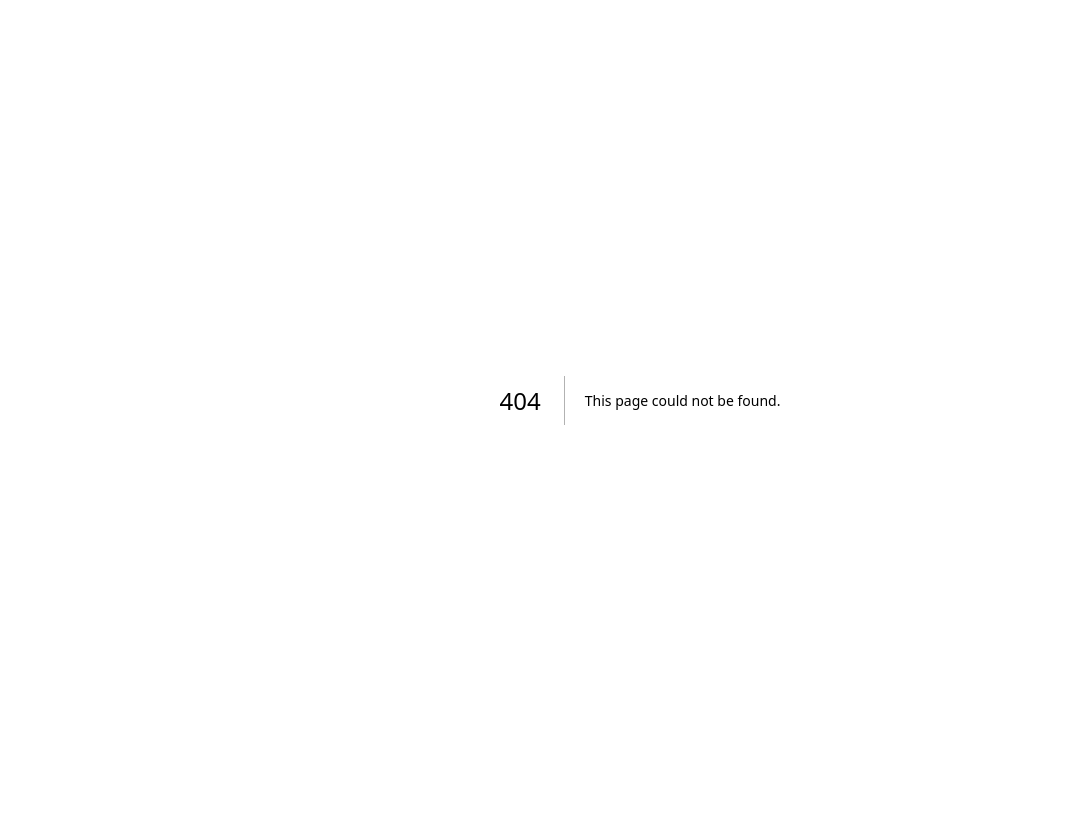
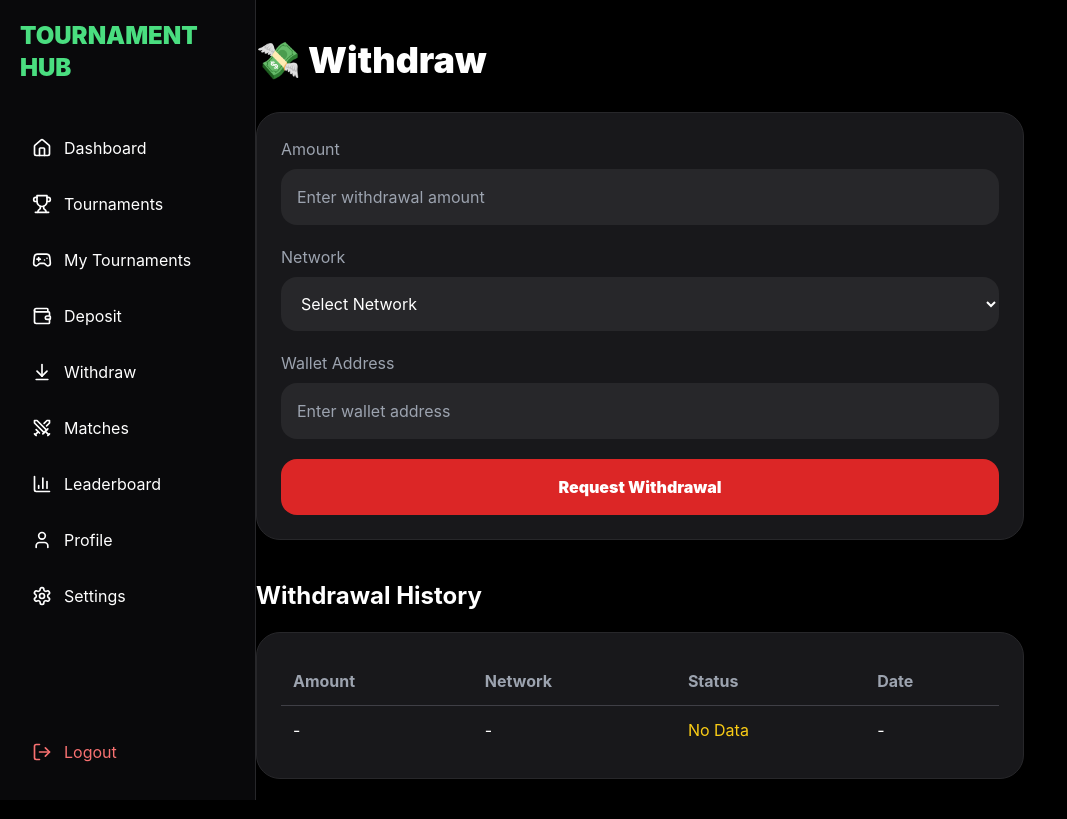
Before and after one commit to Cashipro/opbattle, a Next.js app in the folder frontend/: page /withdraw in a window 1280 px wide. Before the commit this address had no page. Shown: the whole page, without its empty margins (0-1067 px from the left). Built offline with nearby package versions, Linux system fonts and the light colour scheme.

Commit message:
Create page.tsx

```diff
--- /dev/null
+++ b/frontend/src/app/withdraw/page.tsx
@@ -0,0 +1,455 @@
+"use client";
+
+
+import {
+useState
+} from "react";
+
+
+import Sidebar from "@/components/Sidebar";
+
+
+
+
+
+
+
+export default function Withdraw(){
+
+
+
+const [amount,setAmount] = useState("");
+
+const [network,setNetwork] = useState("");
+
+const [wallet,setWallet] = useState("");
+
+
+
+
+
+
+
+
+function submit(){
+
+
+if(!amount || !network || !wallet){
+
+
+alert(
+"Please fill all fields"
+);
+
+
+return;
+
+
+}
+
+
+
+alert(
+"Withdrawal request submitted"
+);
+
+
+
+}
+
+
+
+
+
+
+
+
+return (
+
+<div className="
+flex
+min-h-screen
+bg-black
+text-white
+">
+
+
+
+
+
+
+<Sidebar />
+
+
+
+
+
+
+
+
+<main className="
+flex-1
+p-4
+pt-20
+md:p-10
+md:pt-10
+">
+
+
+
+
+
+
+<div className="
+max-w-3xl
+mx-auto
+">
+
+
+
+
+
+<h1 className="
+text-3xl
+md:text-4xl
+font-black
+mb-8
+">
+
+💸 Withdraw
+
+</h1>
+
+
+
+
+
+
+
+<div className="
+bg-zinc-900
+border
+border-zinc-800
+rounded-3xl
+p-6
+space-y-5
+">
+
+
+
+
+
+
+
+
+<div>
+
+<label className="
+text-gray-400
+block
+mb-2
+">
+
+Amount
+
+</label>
+
+
+<input
+
+type="number"
+
+value={amount}
+
+onChange={(e)=>setAmount(e.target.value)}
+
+placeholder="Enter withdrawal amount"
+
+className="
+w-full
+bg-zinc-800
+rounded-xl
+p-4
+outline-none
+"
+
+ />
+
+</div>
+
+
+
+
+
+
+
+
+
+<div>
+
+<label className="
+text-gray-400
+block
+mb-2
+">
+
+Network
+
+</label>
+
+
+<select
+
+value={network}
+
+onChange={(e)=>setNetwork(e.target.value)}
+
+className="
+w-full
+bg-zinc-800
+rounded-xl
+p-4
+outline-none
+"
+
+>
+
+
+<option value="">
+
+Select Network
+
+</option>
+
+
+<option value="TRC20">
+
+USDT TRC20
+
+</option>
+
+
+<option value="BEP20">
+
+USDT BEP20
+
+</option>
+
+
+</select>
+
+
+</div>
+
+
+
+
+
+
+
+
+
+<div>
+
+<label className="
+text-gray-400
+block
+mb-2
+">
+
+Wallet Address
+
+</label>
+
+
+<input
+
+value={wallet}
+
+onChange={(e)=>setWallet(e.target.value)}
+
+placeholder="Enter wallet address"
+
+className="
+w-full
+bg-zinc-800
+rounded-xl
+p-4
+outline-none
+"
+
+ />
+
+</div>
+
+
+
+
+
+
+
+
+
+<button
+
+onClick={submit}
+
+className="
+w-full
+bg-red-600
+py-4
+rounded-xl
+font-black
+hover:bg-red-700
+transition
+"
+
+>
+
+Request Withdrawal
+
+</button>
+
+
+
+
+
+
+
+
+
+</div>
+
+
+
+
+
+
+
+
+<h2 className="
+text-2xl
+font-bold
+mt-10
+mb-5
+">
+
+Withdrawal History
+
+</h2>
+
+
+
+
+
+
+
+<div className="
+bg-zinc-900
+border
+border-zinc-800
+rounded-3xl
+p-6
+overflow-x-auto
+">
+
+
+
+
+
+<table className="
+w-full
+min-w-[600px]
+">
+
+<thead>
+
+<tr className="
+text-gray-400
+border-b
+border-zinc-700
+">
+
+<th className="p-3 text-left">
+Amount
+</th>
+
+<th className="p-3 text-left">
+Network
+</th>
+
+<th className="p-3 text-left">
+Status
+</th>
+
+<th className="p-3 text-left">
+Date
+</th>
+
+</tr>
+
+</thead>
+
+
+
+<tbody>
+
+
+<tr>
+
+<td className="p-3">
+-
+</td>
+
+<td className="p-3">
+-
+</td>
+
+<td className="p-3 text-yellow-400">
+No Data
+</td>
+
+<td className="p-3">
+-
+</td>
+
+</tr>
+
+
+</tbody>
+
+
+</table>
+
+
+
+
+
+</div>
+
+
+
+
+
+
+
+
+</div>
+
+
+
+
+
+</main>
+
+
+
+
+
+
+</div>
+
+);
+
+
+}
```
